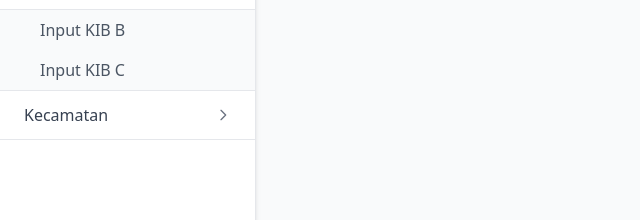
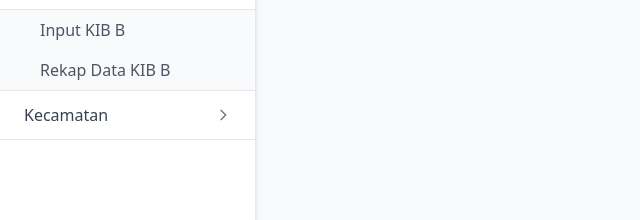
Before and after one commit to bidangasetdaerah/asetdikbud25, a plain HTML site: page index.html in a window 1280 px wide. Both pictures are taken after a click on the button "KIB". Shown: the part 153-373 px from the top of the page, 0-640 px from the left. Drawn offline with nearby package versions, Linux system fonts and the light colour scheme; no server answers.

Commit message:
Update index.html

```diff
--- a/index.html
+++ b/index.html
@@ -39,7 +39,7 @@
     </button>
     <div id="kibDropdown" class="hidden flex flex-col bg-gray-50 border-t border-gray-200">
       <a href="inputdata.html" class="px-10 py-2 text-gray-600 hover:text-blue-600 hover:bg-blue-50 kib-link">Input KIB B</a>
-      <a href="#" class="px-10 py-2 text-gray-600 hover:text-blue-600 hover:bg-blue-50 kib-link">Input KIB C</a>
+      <a href="rekap.html" class="px-10 py-2 text-gray-600 hover:text-blue-600 hover:bg-blue-50 kib-link">Rekap Data KIB B</a>
     </div>
   </div>
 
```
